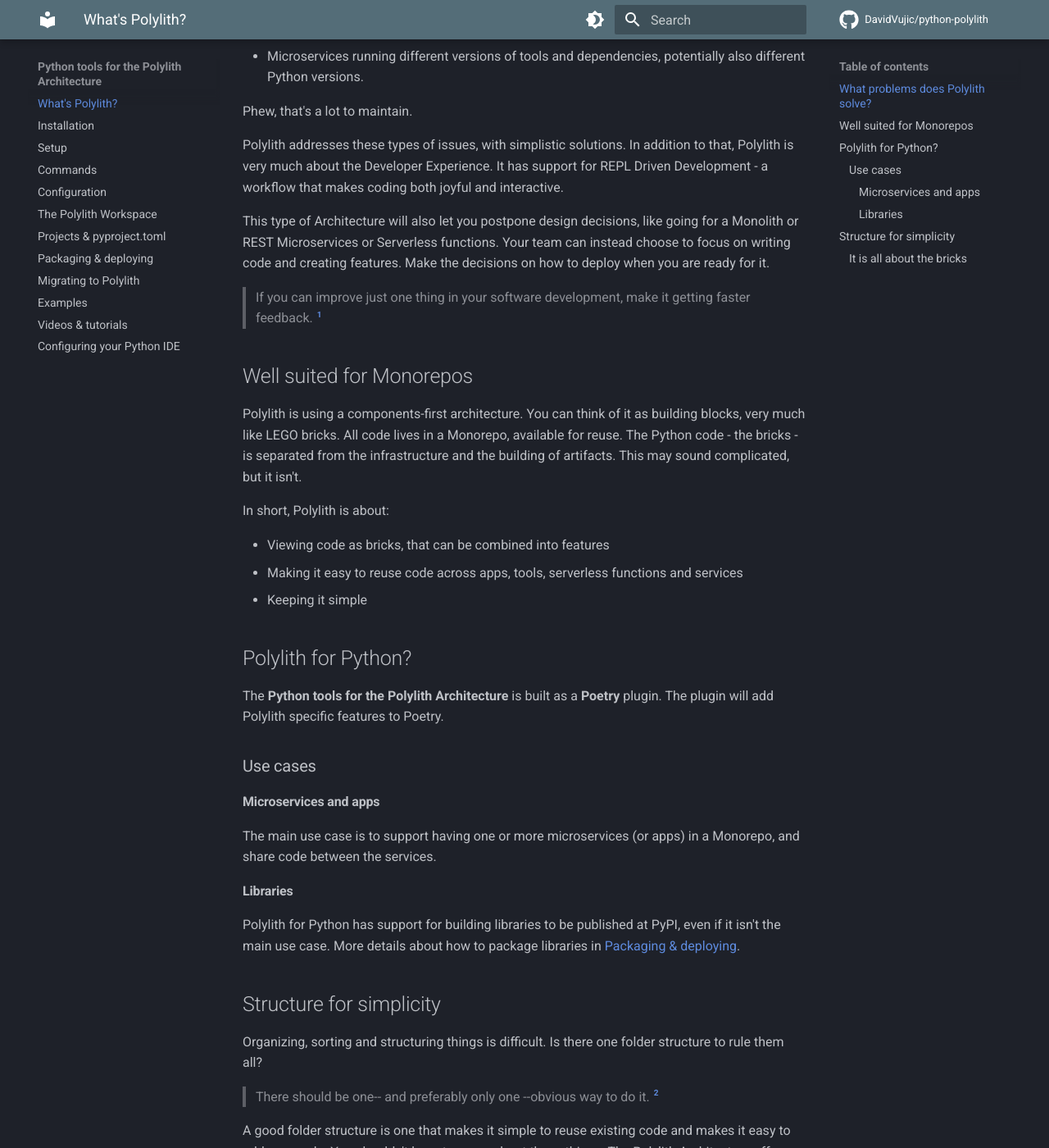
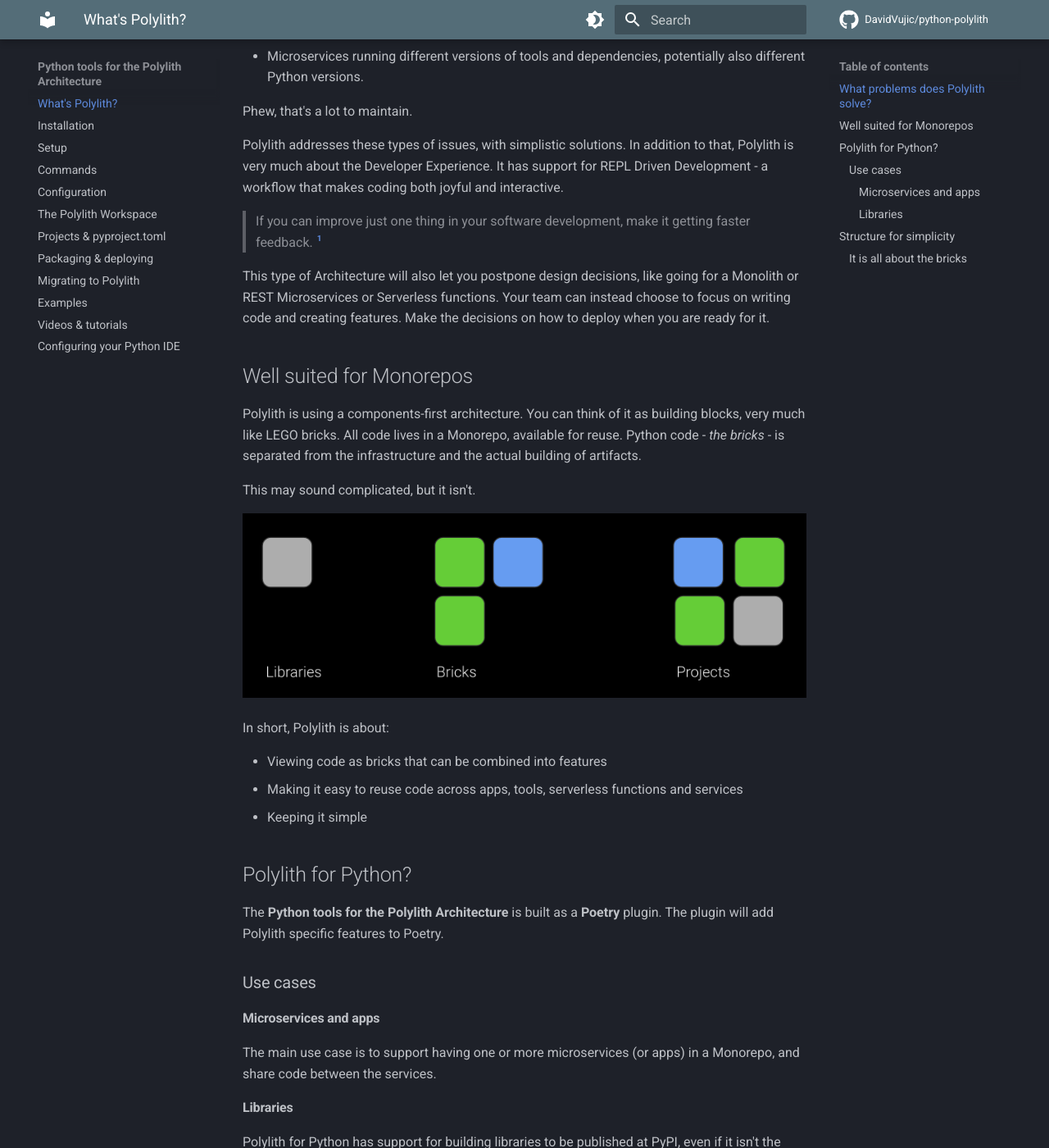
Before and after one commit to DavidVujic/python-polylith-docs, an MkDocs documentation site: the page built from docs/index.md, in a window 1280 px wide and 1400 px high, scrolled down 543 px. Shown: the whole window at 82% size. Built offline with MkDocs 1.6.1 and Material for MkDocs 9.7.7, drawn with Linux system fonts in a browser that asks for light colours; comment, search, counter and statistics services are not loaded; some of the changed text lies outside the part shown.

```diff
--- a/docs/index.md
+++ b/docs/index.md
@@ -21,18 +21,22 @@ Polylith addresses these types of issues, with simplistic solutions.
 In addition to that, Polylith is very much about the Developer Experience.
 It has support for REPL Driven Development - a workflow that makes coding both joyful and interactive.
 
+> If you can improve just one thing in your software development, make it getting faster feedback. [^1]
+
 This type of Architecture will also let you postpone design decisions, like going for a Monolith or REST Microservices or Serverless functions.
 Your team can instead choose to focus on writing code and creating features. Make the decisions on how to deploy when you are ready for it.
 
-> If you can improve just one thing in your software development, make it getting faster feedback. [^1]
-
 ## Well suited for Monorepos
 Polylith is using a components-first architecture. You can think of it as building blocks, very much like LEGO bricks.
-All code lives in a Monorepo, available for reuse. The Python code - the bricks - is separated from the infrastructure and the building of artifacts. This may sound complicated, but it isn't.
+All code lives in a Monorepo, available for reuse. Python code - _the bricks_ - is separated from the infrastructure and the actual building of artifacts.
+
+This may sound complicated, but it isn't.
+
+![polylith bricks](img/polylith-bricks.png)
 
 In short, Polylith is about:
 
-- Viewing code as bricks, that can be combined into features
+- Viewing code as bricks that can be combined into features
 - Making it easy to reuse code across apps, tools, serverless functions and services
 - Keeping it simple
 
```
Also changed, not shown: other parts of docs/index.md (+4 -1 lines), docs/commands.md (+1 -1 lines), docs/img/poly-info.png (added), docs/img/polylith-bricks.png (added), docs/img/polylith-developer-experience.png (added).
